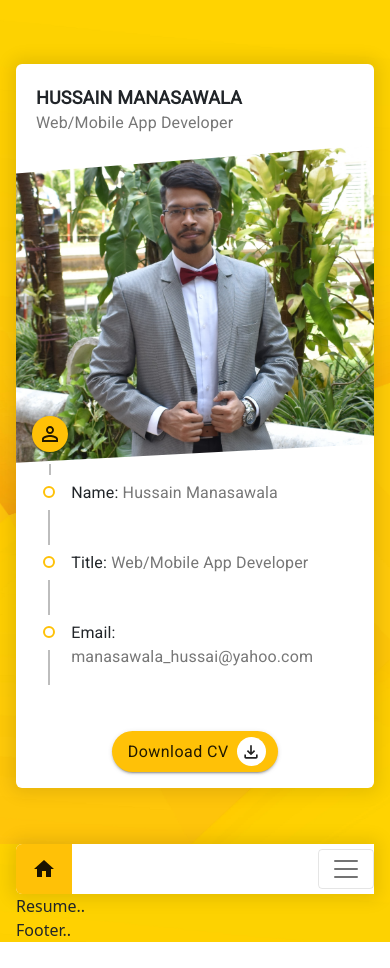
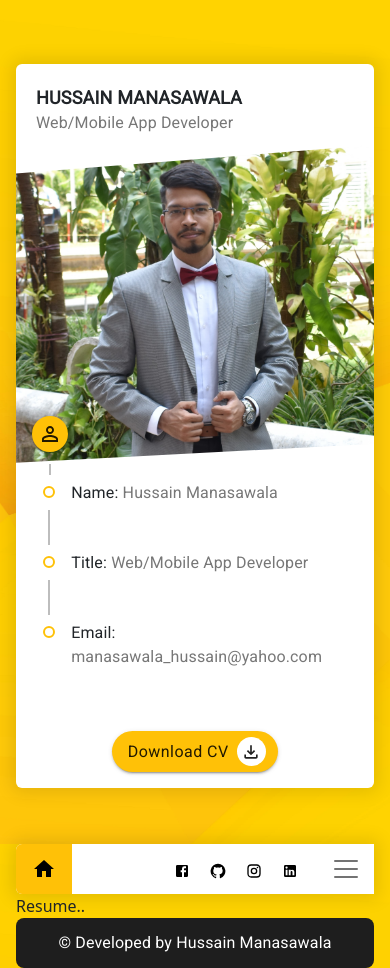
Before and after one commit to hussainmanasa/hussain-portfolio, a React (Create React App) app: page / in a window 390 px wide. Before the commit the page ends 942 px from the top, so only its background shows below. Built offline with nearby package versions, Linux system fonts and the light colour scheme.

Commit message:
Added footer

```diff
--- a/src/Variables.css
+++ b/src/Variables.css
@@ -1,6 +1,7 @@
 :root {
   /** Font Sizes */
-  --small-font: 1rem; /* 13px */
+  --extra-small-font: 0.8rem; /* 13px*/
+  --small-font: 1rem; /* 16px */
   --medium-font: 1.125rem; /* 18px */
 
   /**Padding */
@@ -17,4 +18,7 @@
 
   /**Box Shadow */
   --primary-box-shadow: 0px 0px 17px 5px rgba(0, 0, 0, 0.1);
+
+  /* Footer Color */
+  --footer-color: #1e1e1e;
 }
--- /dev/null
+++ b/src/components/Footer/Footer.css
@@ -0,0 +1,12 @@
+.footer {
+  background: var(--footer-color);
+  min-height: 50px;
+  color: #fff;
+  border-radius: 8px;
+  -webkit-border-radius: 8px;
+  -moz-border-radius: 8px;
+  /* line-height: 72px; */
+  display: flex;
+  align-items: center;
+  justify-content: center;
+}
--- a/src/components/Footer/Footer.js
+++ b/src/components/Footer/Footer.js
@@ -1,7 +1,21 @@
+import { Typography } from "@mui/material";
 import React from "react";
+import "./Footer.css";
+import ResumeData from "../../utils/ResumeData";
 
 const Footer = () => {
-  return <div>Footer..</div>;
+  return (
+    <footer className="footer">
+      {/* <div className="footer-left">
+        <Typography className="footer-name">{ResumeData.name}</Typography>
+      </div> */}
+      <div className="footer-right">
+        <Typography className="footer-copyright">
+          &copy; Developed by Hussain Manasawala
+        </Typography>
+      </div>
+    </footer>
+  );
 };
 
 export default Footer;
--- a/src/components/Header/Header.css
+++ b/src/components/Header/Header.css
@@ -25,6 +25,7 @@
 }
 .header .header-right {
   /* margin-right: var(--small-padding); */
+  order: 1;
 }
 
 .header .navbar-nav .nav-link,
@@ -60,3 +61,16 @@
 .header .header-right > a > .MuiSvgIcon-root:hover {
   color: var(--primary-color);
 }
+
+.header .navbar-toggler {
+  border-color: transparent;
+}
+
+@media (max-width: 430px) {
+  .header .header-right {
+    /* margin-right: var(--small-padding); */
+    order: 0;
+    flex: 1 0 auto;
+    text-align: end;
+  }
+}
--- a/src/components/Header/Header.js
+++ b/src/components/Header/Header.js
@@ -14,12 +14,17 @@ const Header = (props) => {
       {/* HomePage */}
       <Nav.Link as={NavLink} to="/" className="header-home-brand">
         <Navbar.Brand className="header-home">
-          <HomeIcon />
+          <HomeIcon sx={{ color: "primary.text" }} />
         </Navbar.Brand>
       </Nav.Link>
-
+      <div className="header-right">
+        {Object.keys(ResumeData.socials).map((key) => (
+          <a key={key} href={ResumeData.socials[key].link} target="_blank">
+            {ResumeData.socials[key].icon}
+          </a>
+        ))}
+      </div>
       <Navbar.Toggle />
-
       <Navbar.Collapse>
         <Nav className="header-left">
           {/* Resume link */}
@@ -42,14 +47,6 @@ const Header = (props) => {
             Portfolio
           </Nav.Link>
         </Nav>
-
-        <div className="header-right">
-          {Object.keys(ResumeData.socials).map((key) => (
-            <a href={ResumeData.socials[key].link} target="_blank">
-              {ResumeData.socials[key].icon}
-            </a>
-          ))}
-        </div>
       </Navbar.Collapse>
     </Navbar>
   );
--- a/src/components/Timeline/ProfileTimeline.css
+++ b/src/components/Timeline/ProfileTimeline.css
@@ -0,0 +1,3 @@
+.MuiTimelineItem-root:last-child .MuiTimelineConnector-root {
+  display: none;
+}
--- a/src/index.js
+++ b/src/index.js
@@ -9,6 +9,7 @@ const theme = createTheme({
   palette: {
     primary: {
       main: "#ffc107",
+      text: "#000000",
     },
     secondary: {
       main: "#f44336",
--- a/src/utils/ResumeData.js
+++ b/src/utils/ResumeData.js
@@ -7,7 +7,7 @@ export default {
   name: "Hussain Manasawala",
   title: "Web/Mobile App Developer",
   birthday: "22nd July 1997",
-  email: "manasawala_hussai@yahoo.com",
+  email: "manasawala_hussain@yahoo.com",
   job: "Tata Consultancy Services",
   phone: "+91 9920973313",
   socials: {
```
